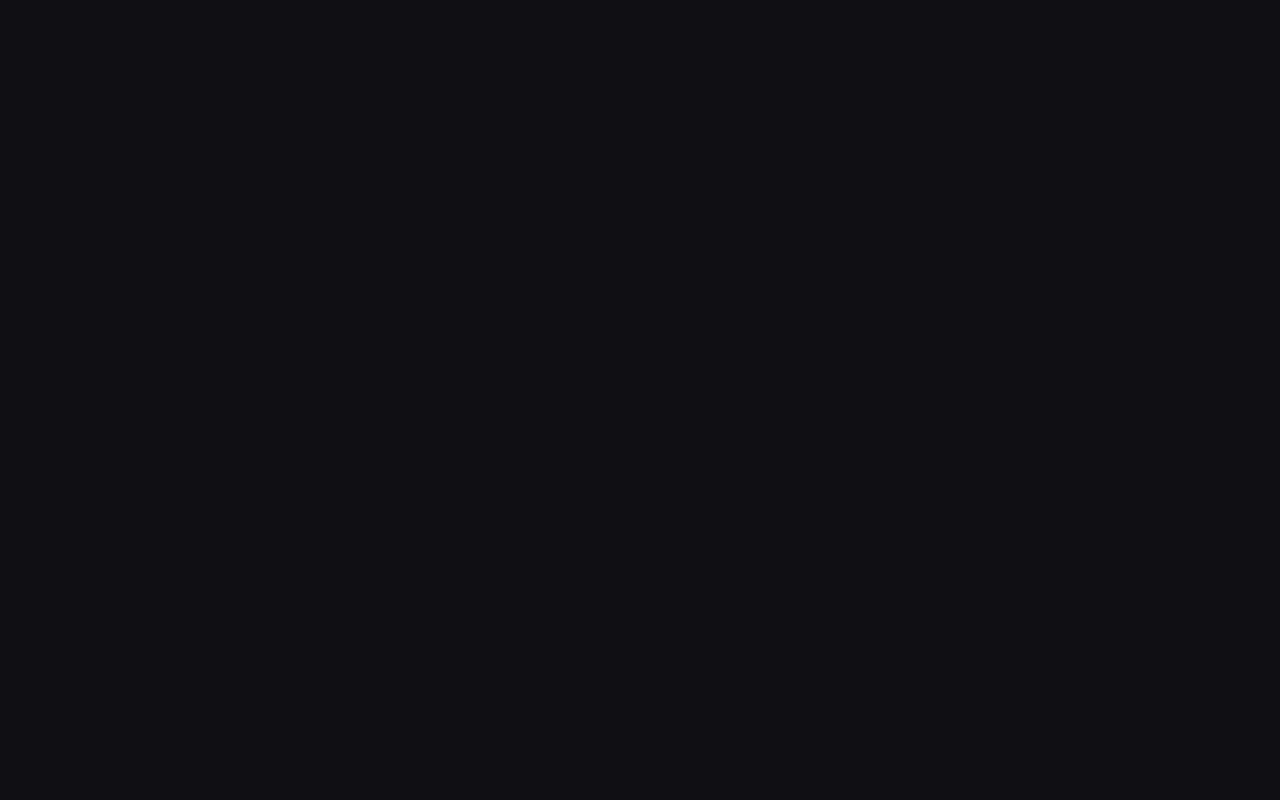
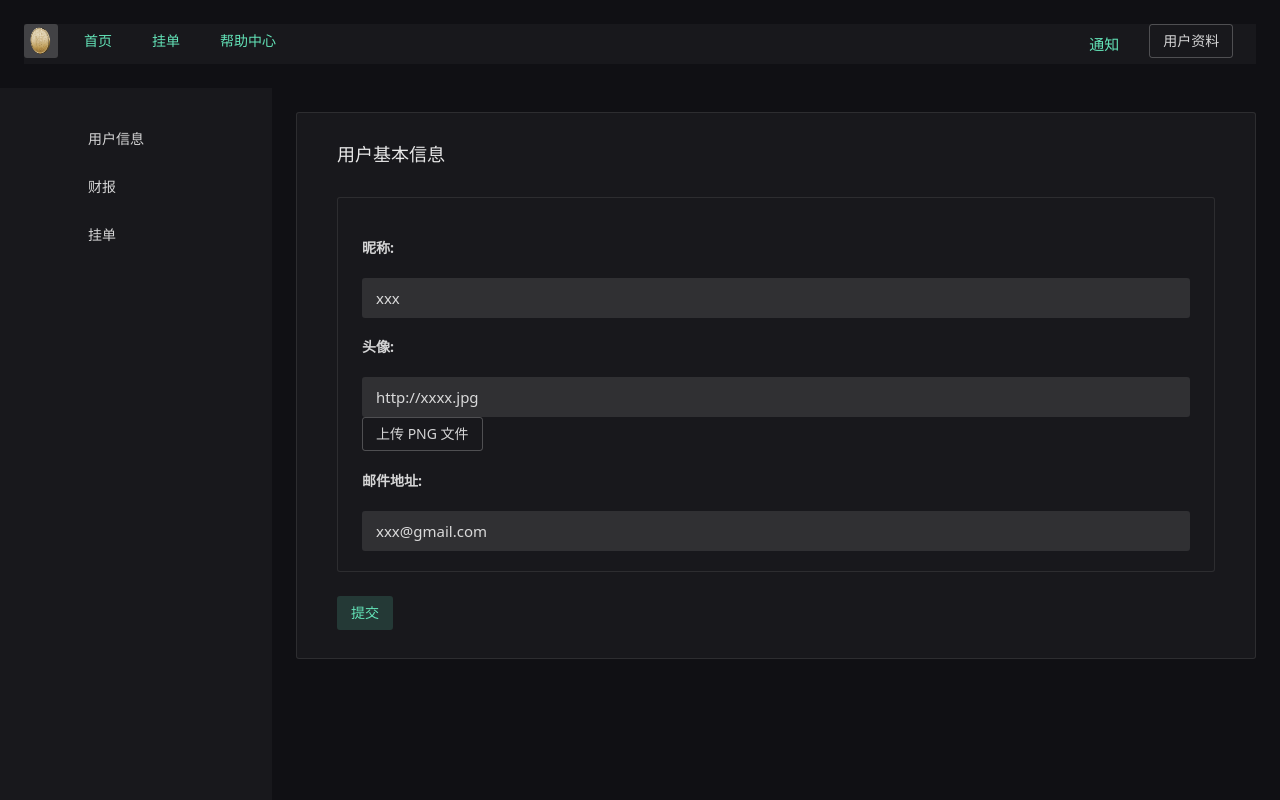
Before and after one commit to lairdnote/app-list, a Vue app: page /#/profile/user in a window 1280 px wide. Before the commit this address had no page. Shown: the top 800 px of the page. Built offline with nearby package versions, Linux system fonts and the light colour scheme; some icons are missing; a small style sheet from the web is missing.

Commit message:
add user info pages

```diff
--- /dev/null
+++ b/src/components/ContentUser.vue
@@ -0,0 +1,12 @@
+<template>
+    <n-layout-content content-style="padding: 24px;">
+      <RouterView />
+    </n-layout-content>
+  </template>
+
+  <script setup>
+
+  import { RouterView } from "vue-router";
+
+
+  </script>
--- a/src/components/HeaderNav.vue
+++ b/src/components/HeaderNav.vue
@@ -71,11 +71,15 @@
 <script setup>
 import { h, defineComponent } from "vue";
 import { NIcon , useMessage} from "naive-ui";
+import { useRouter } from "vue-router";
+
 import {
   PersonCircleOutline as UserIcon,
   Pencil as EditIcon,
   LogOutOutline as LogoutIcon
 } from "@vicons/ionicons5";
+
+const router = useRouter()
 
 const message = useMessage()
 const renderIcon = (icon) => {
@@ -88,21 +92,22 @@ const renderIcon = (icon) => {
 const  options = [
         {
           label: "用户资料",
-          key: "profile",
+          key: "/profile",
           icon: renderIcon(UserIcon)
         },
         {
           label: "编辑用户资料",
-          key: "editProfile",
+          key: "/profile/user",
           icon: renderIcon(EditIcon)
         },
         {
           label: "退出登录",
-          key: "logout",
+          key: "/profile/logout",
           icon: renderIcon(LogoutIcon)
         }
       ]
 const handleSelect = (key) => {
   message.info(String(key));
+  router.push(key);
 }
 </script>
--- a/src/components/SideProfile.vue
+++ b/src/components/SideProfile.vue
@@ -10,14 +10,14 @@
         </div>
       </n-layout-sider>
 
-      <!-- <ContentSide />
-        -->
+      <ContentUser />
+
     </n-layout>
   </n-space>
 </template>
 
 <script setup>
-// import { ContentSide } from '../components/ContentSide.vue'
+import ContentUser from "./ContentUser.vue";
 import { defineComponent, h, ref } from "vue";
 import { RouterLink, RouterView } from "vue-router";
 import { NIcon } from "naive-ui";
@@ -43,7 +43,7 @@ const menuOptions = [
         RouterLink,
         {
           to: {
-            name: 'profile',
+            name: 'user',
             params: {
               lang: 'en-US'
             }
@@ -61,7 +61,7 @@ const menuOptions = [
         RouterLink,
         {
           to: {
-            name: 'business',
+            name: 'finace',
             params: {
               lang: 'en-US'
             }
@@ -69,7 +69,7 @@ const menuOptions = [
         },
         { default: () => '财报' }
       ),
-    key: "business",
+    key: "finace",
     icon: renderIcon(LogoYen),
   },
   {
@@ -78,7 +78,7 @@ const menuOptions = [
         RouterLink,
         {
           to: {
-            name: '',
+            name: 'order',
             params: {
               lang: 'en-US'
             }
@@ -88,60 +88,9 @@ const menuOptions = [
       ),
     key: "order",
     icon: renderIcon(MailOpenOutline),
-    children: [
-      {
-        label: () =>
-      h(
-        RouterLink,
-        {
-          to: {
-            name: 'pbuy',
-            params: {
-              lang: 'en-US'
-            }
-          }
-        },
-        { default: () => '买单' }
-      ),
-        key: "buy",
-        icon: renderIcon(ArrowUndo),
-      },
-      {
-        label: () =>
-      h(
-        RouterLink,
-        {
-          to: {
-            name: 'psell',
-            params: {
-              lang: 'en-US'
-            }
-          }
-        },
-        { default: () => '卖单' }
-      ),
-        key: "sell",
-        icon: renderIcon(ArrowRedo),
-      },
-    ],
+
   },
-  {
-    label: () =>
-      h(
-        RouterLink,
-        {
-          to: {
-            name: 'porderlist',
-            params: {
-              lang: 'en-US'
-            }
-          }
-        },
-        { default: () => '订单' }
-      ),
-    key: "orderlist",
-    icon: renderIcon(ReorderFour),
-  },
+
 ];
 const defaultExpandedKeys = ["userinfo"];
 
--- a/src/components/layout/ProfileLayout.vue
+++ b/src/components/layout/ProfileLayout.vue
@@ -2,21 +2,31 @@
   <n-config-provider :theme="darkTheme">
     <HeaderNav />
     <n-message-provider>
-      <SideProfile />
-
+<SideProfile />
       <Footer />
     </n-message-provider>
   </n-config-provider>
 </template>
-
 <script setup>
 import { RouterLink, RouterView } from "vue-router";
 import { NConfigProvider, darkTheme } from "naive-ui";
 import HeaderNav from "../../components/HeaderNav.vue";
 import Footer from "../../components/Footer.vue";
 import SideProfile from "../SideProfile.vue";
+
 </script>
 
 
   <style>
 </style>
+
+<style scoped>
+.light-green {
+  height: 108px;
+  background-color: rgba(0, 128, 0, 0.12);
+}
+.green {
+  height: 108px;
+  background-color: rgba(0, 128, 0, 0.24);
+}
+</style>
--- a/src/router/index.js
+++ b/src/router/index.js
@@ -42,13 +42,13 @@ const router = createRouter({
       component: () => import('../views/LoginView.vue')
     },
     {
-      path: '/user',
+      path: '/profile',
       name: 'profile',
       component: () => import('../components/layout/ProfileLayout.vue'),
       children: [
         {
-          name: 'info',
-          path: '/',
+          name: 'user',
+          path: 'user',
           props: true,
           component: () => import('../views/ProfileHomeView.vue')
         },
--- a/src/views/AdsView.vue
+++ b/src/views/AdsView.vue
@@ -1,5 +1,5 @@
 <template>
-  <div class="about">
+  <div>
     <h1>发布挂单</h1>
 
     <n-form
@@ -78,7 +78,7 @@ const message = useMessage();
 const formRef = ref(null);
 console.log(refStore.fee.value);
 const tradePairtoRaw = toRaw(refStore.tradePair.value);
-const paycoin = ref("");
+const paycoin = ref("请选择币种");
 
 const tradePairOptions = [];
 Object.keys(tradePairtoRaw).forEach((key) => {
--- a/src/views/ProfileHomeView.vue
+++ b/src/views/ProfileHomeView.vue
@@ -1,11 +1,43 @@
+
 <template>
-
-  <h2> WORLD</h2>
+  <n-card title="用户基本信息" size="huge">
+    <n-space vertical>
+      <n-card title="" style="margin-bottom: 16px">
+        <h4>昵称:</h4>
+        <n-input type="text" size="large"  default-value="xxx"/>
+        <h4>头像:</h4>
+        <n-input type="text" size="large" default-value="http://xxxx.jpg" />
+        <n-upload
+    action="https://www.mocky.io/v2/5e4bafc63100007100d8b70f"
+    @before-upload="beforeUpload"
+  >
+    <n-button>上传 PNG 文件</n-button>
+  </n-upload>
+        <h4>邮件地址:</h4>
+        <n-input type="text" size="large" default-value="xxx@gmail.com" />
+      </n-card>
+      <n-button strong secondary type="success">提交</n-button>
+    </n-space>
+  </n-card>
 </template>
+<script setup>
+import { ref } from "vue";
+import { useMessage } from "naive-ui";
 
 
-<script setup>
+const message = useMessage();
+
+const beforeUpload = (data) => {
+        if (data.file.file?.type !== "image/png") {
+          message.error("只能上传png格式的图片文件，请重新上传");
+          return false;
+        }
+        return true;
+      }
+
+</script>>
 
 
 
-</script>
+<style scoped>
+</style>
```
